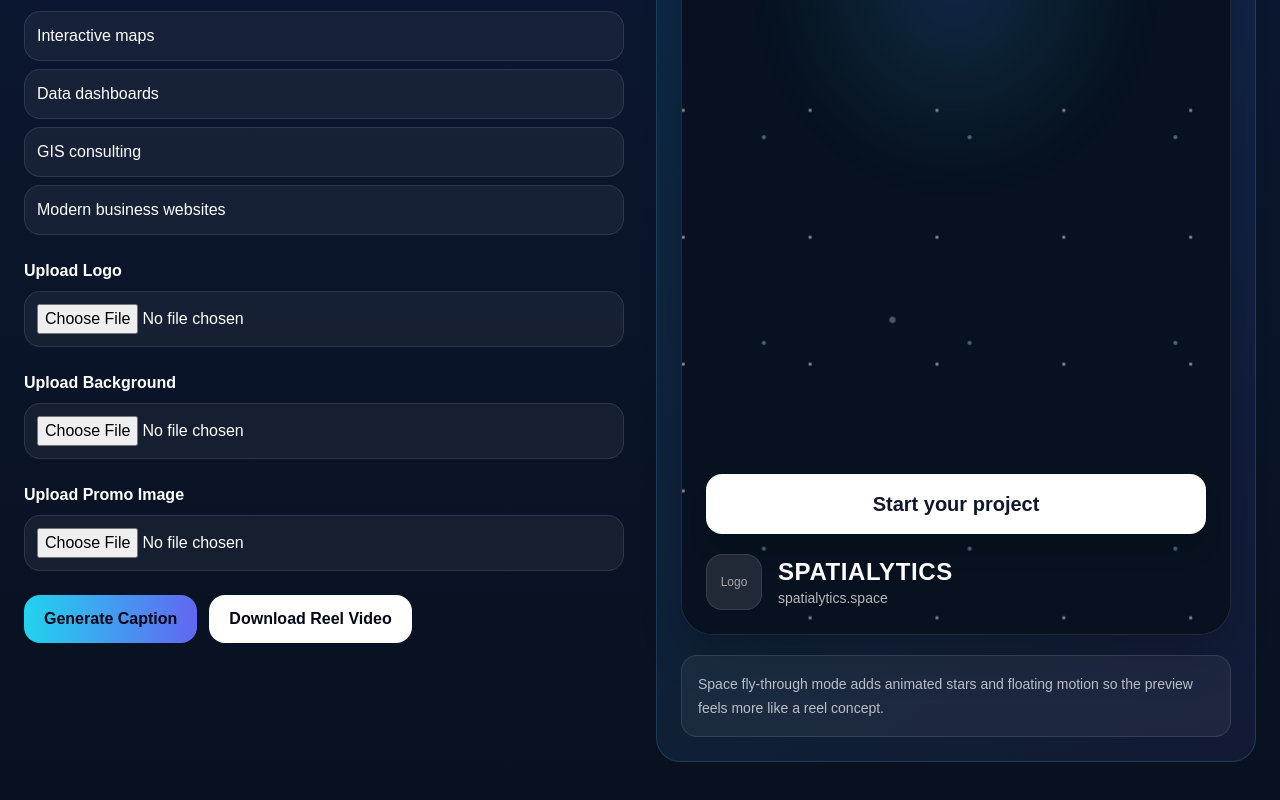
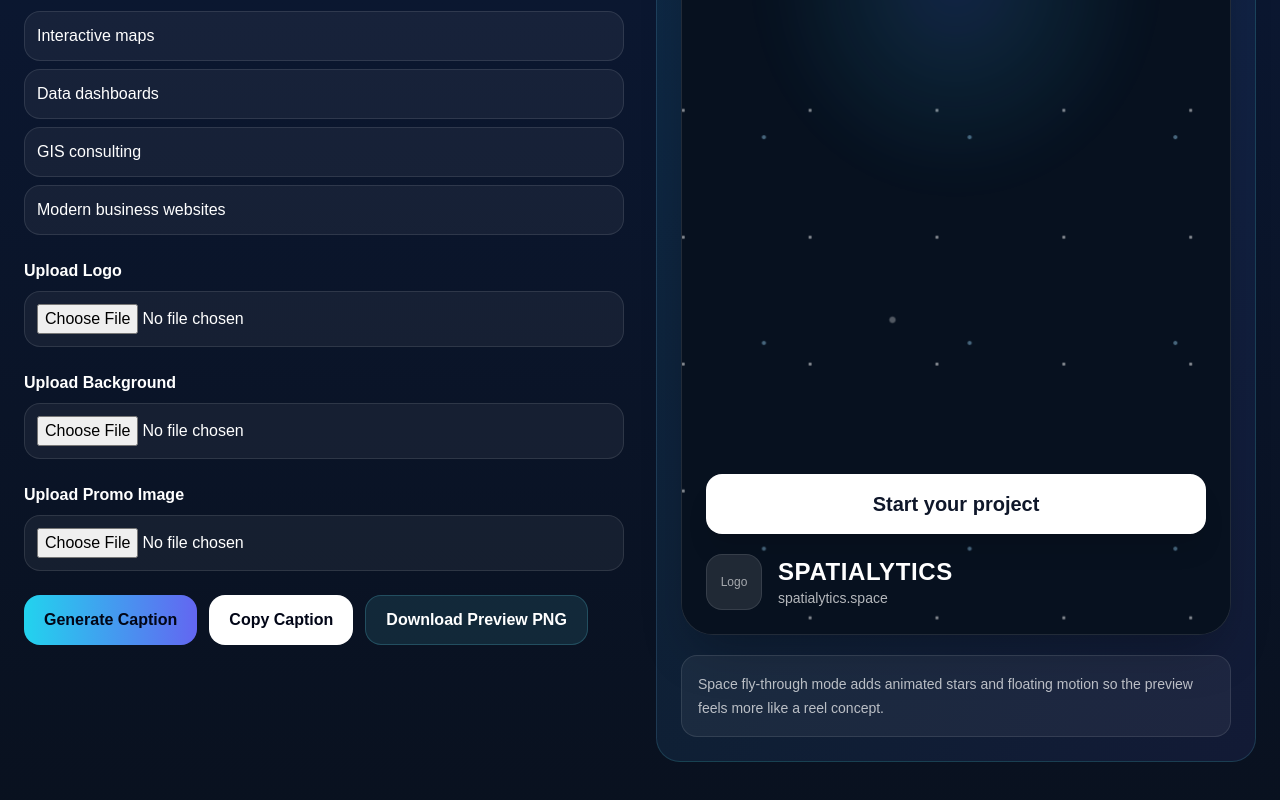
Before and after one commit to KristineMK72/spatialytics-reel-generator, a Next.js app: page / in a window 1280 px wide. Shown: the part 803-1603 px from the top of the page. Built offline with nearby package versions, Linux system fonts and the light colour scheme.

Commit message:
Update VideoForm.tsx

```diff
--- a/components/VideoForm.tsx
+++ b/components/VideoForm.tsx
@@ -1,10 +1,13 @@
 "use client";
 
-import { useState } from "react";
+import { useRef, useState } from "react";
+import { toPng } from "html-to-image";
 
 type Template = "website" | "gis" | "dashboard";
 
 export default function VideoForm() {
+  const previewRef = useRef<HTMLDivElement | null>(null);
+
   const [template, setTemplate] = useState<Template>("website");
   const [spaceMode, setSpaceMode] = useState(true);
 
@@ -27,7 +30,8 @@ export default function VideoForm() {
   const [background, setBackground] = useState<string | null>(null);
   const [promoImage, setPromoImage] = useState<string | null>(null);
   const [caption, setCaption] = useState("");
-  const [isRendering, setIsRendering] = useState(false);
+  const [isDownloading, setIsDownloading] = useState(false);
+  const [copyStatus, setCopyStatus] = useState("");
 
   function handleImageUpload(
     e: React.ChangeEvent<HTMLInputElement>,
@@ -75,6 +79,9 @@ export default function VideoForm() {
         "Decision-support tools",
       ]);
     }
+
+    setCaption("");
+    setCopyStatus("");
   }
 
   function generateCaption() {
@@ -85,61 +92,59 @@ ${subtext}
 ✔ ${items.join("\n✔ ")}
 
 Start your project today:
-https://spatialytics.space
+https://spatialytics.space/project-intake
 
 #Spatialytics #GIS #WebDesign #DataVisualization`;
 
     setCaption(text);
+    setCopyStatus("");
   }
 
-  async function downloadVideo() {
+  async function copyCaption() {
     try {
-      setIsRendering(true);
+      const textToCopy =
+        caption ||
+        `🚀 ${headline}
 
-      const res = await fetch("/api/render", {
-        method: "POST",
-        headers: {
-          "Content-Type": "application/json",
-        },
-        body: JSON.stringify({
-          headline,
-          subheadline: subtext,
-          bullets: items,
-          cta: "Start your project",
-          website: "spatialytics.space",
-          backgroundUrl: background || "",
-          promoImageUrl: promoImage || "",
-          logoUrl: logo || "",
-          spaceMode,
-          template,
-        }),
+${subtext}
+
+✔ ${items.join("\n✔ ")}
+
+Start your project today:
+https://spatialytics.space/project-intake
+
+#Spatialytics #GIS #WebDesign #DataVisualization`;
+
+      await navigator.clipboard.writeText(textToCopy);
+      setCopyStatus("Caption copied!");
+      setTimeout(() => setCopyStatus(""), 2000);
+    } catch (error) {
+      console.error("Copy failed:", error);
+      setCopyStatus("Copy failed");
+      setTimeout(() => setCopyStatus(""), 2000);
+    }
+  }
+
+  async function downloadPreview() {
+    if (!previewRef.current) return;
+
+    try {
+      setIsDownloading(true);
+
+      const dataUrl = await toPng(previewRef.current, {
+        cacheBust: true,
+        pixelRatio: 2,
       });
 
-      if (!res.ok) {
-        const text = await res.text();
-        throw new Error(text || "Failed to render video");
-      }
-
-      const blob = await res.blob();
-      const url = URL.createObjectURL(blob);
-
-      const a = document.createElement("a");
-      a.href = url;
-      a.download = "spatialytics-reel.mp4";
-      document.body.appendChild(a);
-      a.click();
-      a.remove();
-
-      URL.revokeObjectURL(url);
+      const link = document.createElement("a");
+      link.download = "spatialytics-preview.png";
+      link.href = dataUrl;
+      link.click();
     } catch (error) {
-      console.error("Video render failed:", error);
-      alert(
-        error instanceof Error
-          ? error.message
-          : "Something went wrong creating the video."
-      );
+      console.error("Download failed:", error);
+      alert("Could not download preview image.");
     } finally {
-      setIsRendering(false);
+      setIsDownloading(false);
     }
   }
 
@@ -254,14 +259,26 @@ https://spatialytics.space
           </button>
 
           <button
-            className="rounded-2xl bg-white px-5 py-3 font-semibold text-slate-950 disabled:cursor-not-allowed disabled:opacity-60"
-            onClick={downloadVideo}
-            disabled={isRendering}
+            className="rounded-2xl bg-white px-5 py-3 font-semibold text-slate-950"
+            onClick={copyCaption}
             type="button"
           >
-            {isRendering ? "Rendering Video..." : "Download Reel Video"}
+            Copy Caption
+          </button>
+
+          <button
+            className="rounded-2xl border border-cyan-300/20 bg-cyan-300/10 px-5 py-3 font-semibold text-white disabled:cursor-not-allowed disabled:opacity-60"
+            onClick={downloadPreview}
+            disabled={isDownloading}
+            type="button"
+          >
+            {isDownloading ? "Downloading..." : "Download Preview PNG"}
           </button>
         </div>
+
+        {copyStatus ? (
+          <div className="text-sm text-cyan-200">{copyStatus}</div>
+        ) : null}
 
         {caption && (
           <textarea
@@ -279,6 +296,7 @@ https://spatialytics.space
 
         <div className="overflow-hidden rounded-[32px] border border-white/10 bg-[#091321] shadow-2xl">
           <div
+            ref={previewRef}
             className={[
               "relative aspect-[9/16] w-full p-6",
               spaceMode ? "space-preview" : "",
@@ -371,6 +389,7 @@ https://spatialytics.space
           </div>
         </div>
 
+
         <div className="mt-5 rounded-2xl border border-white/10 bg-white/5 p-4 text-sm leading-6 text-white/70">
           Space fly-through mode adds animated stars and floating motion so the
           preview feels more like a reel concept.
```
